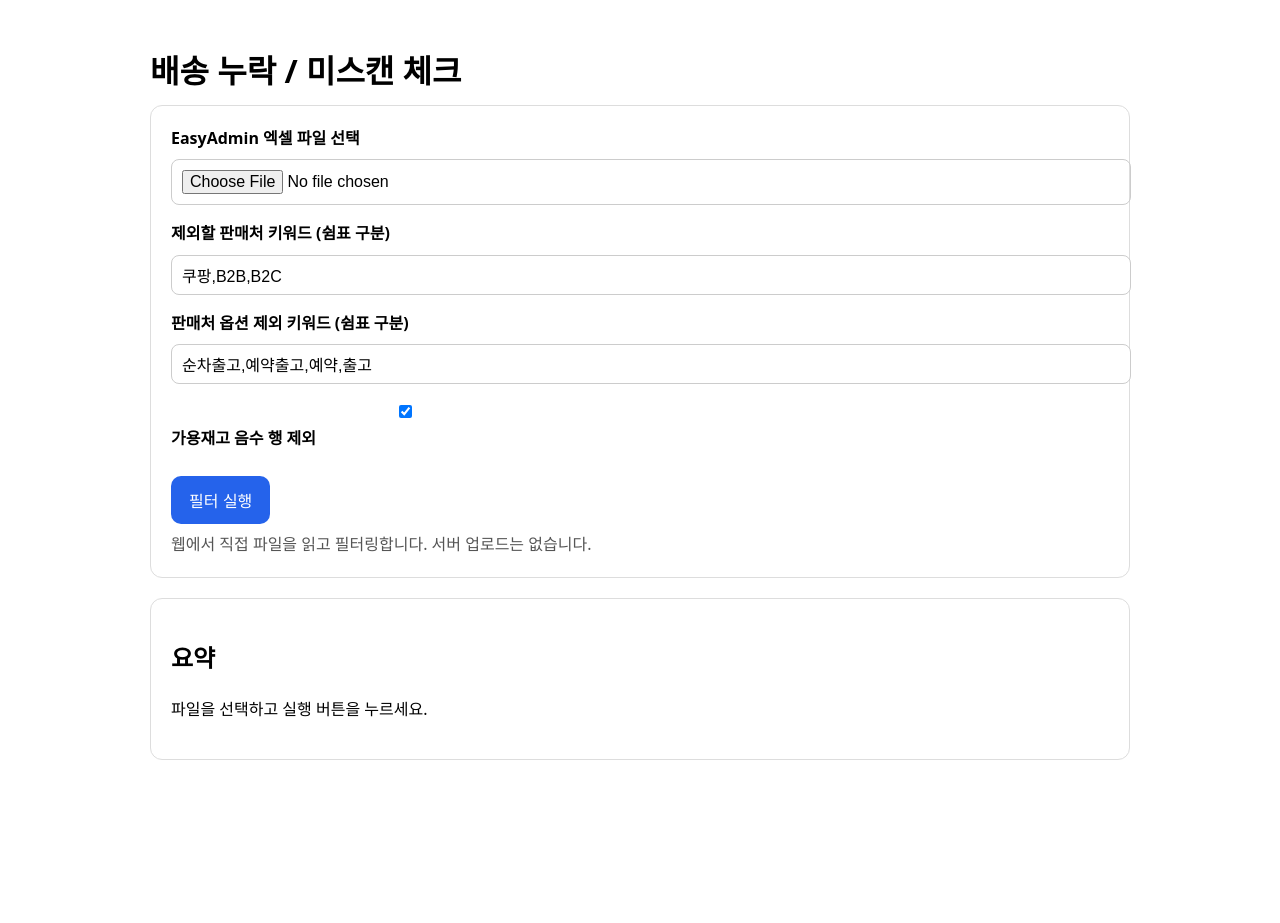
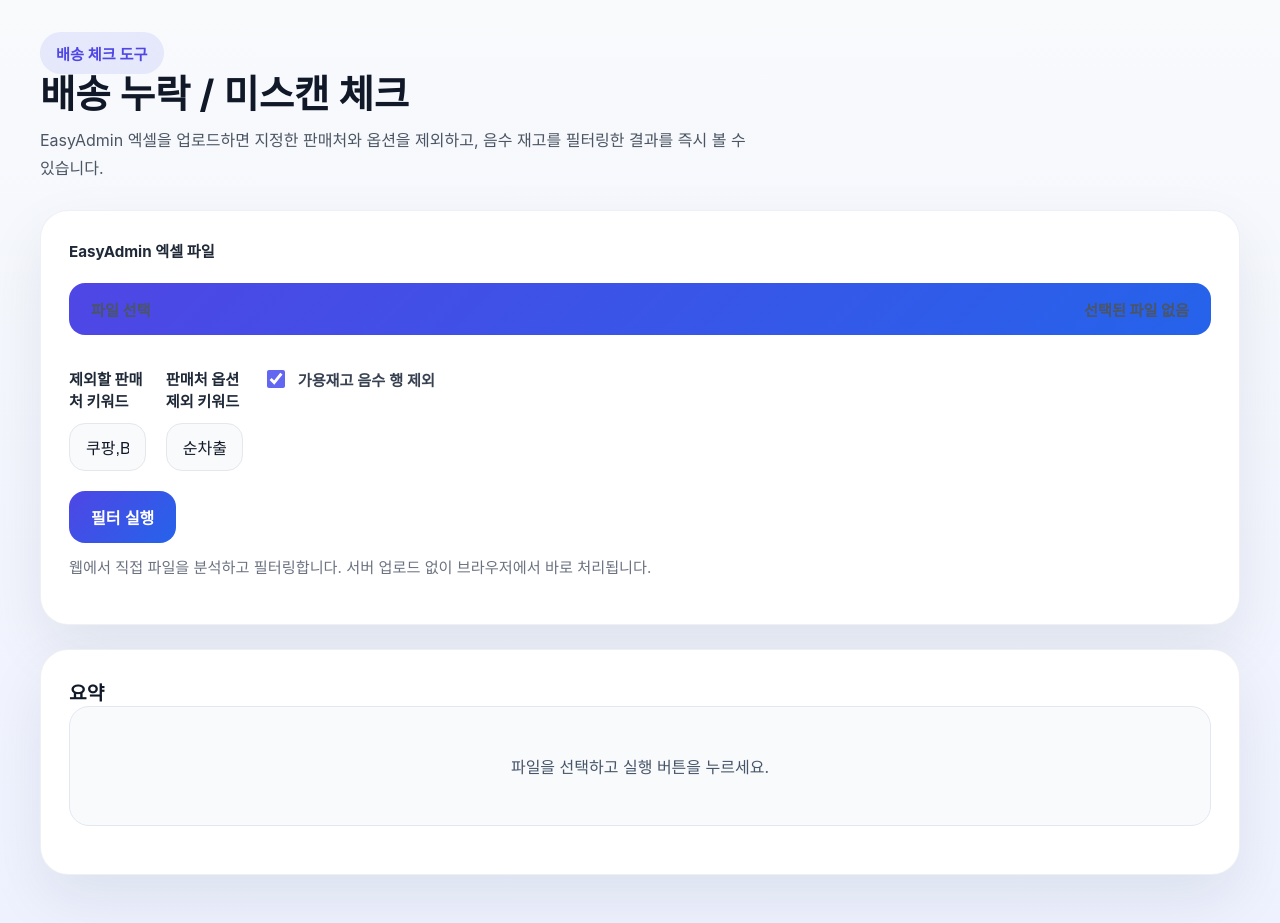
Before and after one commit to dkgkzizi/delivery-missing-check, a website: page index.html in a window 1280 px wide. Before the commit the page ends 804 px from the top, so only its background shows below. Drawn offline with Linux system fonts and the light colour scheme.

Commit message:
Improve UI for delivery missing check page

```diff
--- a/index.html
+++ b/index.html
@@ -5,66 +5,292 @@
   <meta name="viewport" content="width=device-width, initial-scale=1">
   <title>배송 누락 체크</title>
   <style>
-    body { font-family: system-ui, sans-serif; max-width: 980px; margin: 0 auto; padding: 24px; line-height: 1.6; }
-    h1 { margin-bottom: 0.5rem; }
-    .card { border: 1px solid #ddd; border-radius: 12px; padding: 20px; margin-bottom: 20px; background: #fff; }
-    label { display: block; margin-bottom: 0.5rem; font-weight: 600; }
-    input, textarea { width: 100%; padding: 10px; border: 1px solid #ccc; border-radius: 8px; font-size: 1rem; }
-    textarea { resize: vertical; min-height: 120px; }
-    .row { display: grid; gap: 16px; grid-template-columns: 1fr 1fr; align-items: center; }
-    .row .full { grid-column: 1 / -1; }
-    button { border: none; border-radius: 10px; background: #2563eb; color: #fff; padding: 12px 18px; cursor: pointer; font-size: 1rem; }
-    button:disabled { opacity: 0.6; cursor: not-allowed; }
-    table { width: 100%; border-collapse: collapse; margin-top: 1rem; }
-    th, td { border: 1px solid #ddd; padding: 8px; text-align: left; font-size: 0.95rem; }
-    th { background: #f3f4f6; }
-    .notice { margin-top: 0.5rem; color: #555; }
-    .hidden { display: none; }
-    @media (max-width: 700px) { .row { grid-template-columns: 1fr; } }
+    :root {
+      color-scheme: light;
+      font-family: 'Inter', system-ui, -apple-system, BlinkMacSystemFont, 'Segoe UI', sans-serif;
+      color: #111827;
+      background: #f3f4f6;
+    }
+    * { box-sizing: border-box; }
+    body {
+      margin: 0;
+      min-height: 100vh;
+      background: linear-gradient(180deg, #f8fafc 0%, #eef2ff 100%);
+      color: #111827;
+    }
+    .page {
+      width: min(1200px, calc(100% - 32px));
+      margin: 0 auto;
+      padding: 32px 0 48px;
+    }
+    header {
+      display: flex;
+      align-items: flex-start;
+      justify-content: space-between;
+      gap: 24px;
+      margin-bottom: 28px;
+    }
+    .title-group {
+      max-width: 720px;
+    }
+    h1 {
+      margin: 0 0 12px;
+      font-size: clamp(2rem, 3vw, 2.8rem);
+      line-height: 1.05;
+    }
+    p.description {
+      margin: 0;
+      color: #4b5563;
+      font-size: 1rem;
+      line-height: 1.75;
+    }
+    .badge {
+      display: inline-flex;
+      align-items: center;
+      gap: 8px;
+      padding: 10px 16px;
+      border-radius: 999px;
+      background: rgba(99,102,241,.12);
+      color: #4f46e5;
+      font-size: 0.95rem;
+      font-weight: 600;
+    }
+    .panel {
+      background: #ffffff;
+      border: 1px solid rgba(148,163,184,.16);
+      border-radius: 28px;
+      box-shadow: 0 24px 60px rgba(15, 23, 42, 0.08);
+      overflow: hidden;
+      padding: 28px;
+    }
+    .panel + .panel {
+      margin-top: 24px;
+    }
+    .grid {
+      display: grid;
+      gap: 20px;
+      grid-template-columns: repeat(12, minmax(0, 1fr));
+    }
+    .col-span-8 { grid-column: span 8 / span 8; }
+    .col-span-4 { grid-column: span 4 / span 4; }
+    .full { grid-column: 1 / -1; }
+    label {
+      display: block;
+      margin-bottom: 12px;
+      color: #1f2937;
+      font-size: 0.95rem;
+      font-weight: 700;
+    }
+    input[type=file] {
+      opacity: 0;
+      position: absolute;
+      z-index: -1;
+    }
+    .file-picker {
+      position: relative;
+      display: grid;
+      gap: 10px;
+    }
+    .file-picker button {
+      width: 100%;
+      display: inline-flex;
+      justify-content: space-between;
+      align-items: center;
+      padding: 14px 18px;
+      border-radius: 16px;
+      border: 1px solid #cbd5e1;
+      background: #ffffff;
+      color: #0f172a;
+      font-size: 1rem;
+      cursor: pointer;
+      transition: border-color 0.2s ease, transform 0.2s ease;
+    }
+    .file-picker button:hover { border-color: #6366f1; transform: translateY(-1px); }
+    .file-picker span {
+      display: inline-block;
+      color: #4b5563;
+      font-size: 0.95rem;
+      overflow: hidden;
+      text-overflow: ellipsis;
+      white-space: nowrap;
+    }
+    input[type=text] {
+      width: 100%;
+      padding: 14px 16px;
+      border: 1px solid #e5e7eb;
+      border-radius: 16px;
+      background: #f8fafc;
+      font-size: 1rem;
+      color: #111827;
+      transition: border-color 0.2s ease, box-shadow 0.2s ease;
+    }
+    input[type=text]:focus {
+      outline: none;
+      border-color: #6366f1;
+      box-shadow: 0 0 0 4px rgba(99,102,241,0.08);
+    }
+    .controls {
+      display: flex;
+      flex-wrap: wrap;
+      gap: 14px;
+      align-items: center;
+      justify-content: space-between;
+    }
+    .checkbox-label {
+      display: inline-flex;
+      align-items: center;
+      gap: 10px;
+      color: #374151;
+      font-weight: 600;
+    }
+    input[type=checkbox] {
+      width: 18px;
+      height: 18px;
+      accent-color: #6366f1;
+    }
+    .btn-primary {
+      display: inline-flex;
+      align-items: center;
+      justify-content: center;
+      min-height: 52px;
+      padding: 0 22px;
+      border: none;
+      border-radius: 16px;
+      background: linear-gradient(135deg, #4f46e5, #2563eb);
+      color: #ffffff;
+      font-size: 1rem;
+      font-weight: 700;
+      cursor: pointer;
+      transition: transform 0.2s ease, box-shadow 0.2s ease;
+    }
+    .btn-primary:hover { transform: translateY(-1px); box-shadow: 0 18px 30px rgba(79,70,229,0.2); }
+    .download-link {
+      display: inline-flex;
+      align-items: center;
+      gap: 10px;
+      padding: 14px 18px;
+      border-radius: 16px;
+      border: 1px solid #e5e7eb;
+      color: #374151;
+      background: #ffffff;
+      text-decoration: none;
+      transition: border-color 0.2s ease, transform 0.2s ease;
+    }
+    .download-link:hover { border-color: #6366f1; transform: translateY(-1px); }
+    .help-text {
+      margin-top: 12px;
+      color: #6b7280;
+      font-size: 0.95rem;
+      line-height: 1.7;
+    }
+    .summary-card {
+      display: grid;
+      gap: 20px;
+    }
+    .summary-card h2 {
+      margin: 0;
+      font-size: 1.2rem;
+      color: #111827;
+    }
+    .info-box {
+      padding: 20px;
+      border-radius: 20px;
+      background: #f8fafc;
+      border: 1px solid #e2e8f0;
+      color: #475569;
+      min-height: 120px;
+      display: flex;
+      align-items: center;
+      justify-content: center;
+      text-align: center;
+    }
+    table {
+      width: 100%;
+      border-collapse: collapse;
+      margin-top: 8px;
+      background: #ffffff;
+      border-radius: 18px;
+      overflow: hidden;
+      box-shadow: 0 2px 16px rgba(15,23,42,0.06);
+    }
+    th, td {
+      padding: 14px 16px;
+      text-align: left;
+      color: #111827;
+    }
+    th {
+      background: #eef2ff;
+      font-weight: 700;
+      letter-spacing: 0.02em;
+      font-size: 0.97rem;
+    }
+    tr:nth-child(even) td { background: #f8fafc; }
+    td { border-bottom: 1px solid rgba(148,163,184,0.16); font-size: 0.95rem; }
+    .hidden { display: none !important; }
+    @media (max-width: 960px) {
+      .grid { grid-template-columns: 1fr; }
+      .col-span-8, .col-span-4 { grid-column: 1 / -1; }
+      .controls { flex-direction: column; align-items: stretch; }
+      .download-link { width: 100%; justify-content: center; }
+    }
   </style>
 </head>
 <body>
+  <div class="page">
+    <header>
+      <div class="title-group">
+        <span class="badge">배송 체크 도구</span>
         <h1>배송 누락 / 미스캔 체크</h1>
-  <div class="card">
-    <div class="row">
-      <div class="full">
-        <label for="fileInput">EasyAdmin 엑셀 파일 선택</label>
+        <p class="description">EasyAdmin 엑셀을 업로드하면 지정한 판매처와 옵션을 제외하고, 음수 재고를 필터링한 결과를 즉시 볼 수 있습니다.</p>
+      </div>
+    </header>
+
+    <section class="panel">
+      <div class="grid">
+        <div class="full file-picker">
+          <label for="fileInput">EasyAdmin 엑셀 파일</label>
+          <label for="fileInput" class="btn-primary" style="justify-content: space-between;">
+            <span>파일 선택</span>
+            <span id="fileLabel">선택된 파일 없음</span>
+          </label>
           <input type="file" id="fileInput" accept=".xls,.xlsx" />
         </div>
-      <div class="full">
-        <label for="excludeSellers">제외할 판매처 키워드 (쉼표 구분)</label>
-        <input id="excludeSellers" value="쿠팡,B2B,B2C" />
+
+        <div class="col-span-6">
+          <label for="excludeSellers">제외할 판매처 키워드</label>
+          <input type="text" id="excludeSellers" value="쿠팡,B2B,B2C" placeholder="쉼표로 구분하여 입력하세요" />
         </div>
-      <div class="full">
-        <label for="excludeOptions">판매처 옵션 제외 키워드 (쉼표 구분)</label>
-        <input id="excludeOptions" value="순차출고,예약출고,예약,출고" />
+
+        <div class="col-span-6">
+          <label for="excludeOptions">판매처 옵션 제외 키워드</label>
+          <input type="text" id="excludeOptions" value="순차출고,예약출고,예약,출고" placeholder="쉼표로 구분하여 입력하세요" />
         </div>
-      <div>
-        <label><input type="checkbox" id="skipNegative" checked /> 가용재고 음수 행 제외</label>
+
+        <div class="col-span-8">
+          <label class="checkbox-label"><input type="checkbox" id="skipNegative" checked />가용재고 음수 행 제외</label>
         </div>
-      <div class="full">
-        <button id="runButton">필터 실행</button>
-        <a id="downloadLink" class="hidden" download="filtered_delivery_missing.csv">필터 결과 CSV 다운로드</a>
-        <div class="notice">웹에서 직접 파일을 읽고 필터링합니다. 서버 업로드는 없습니다.</div>
+
+        <div class="col-span-4 controls">
+          <button id="runButton" class="btn-primary">필터 실행</button>
+          <a id="downloadLink" class="download-link hidden" download="filtered_delivery_missing.csv">CSV 다운로드</a>
         </div>
       </div>
+      <p class="help-text">웹에서 직접 파일을 분석하고 필터링합니다. 서버 업로드 없이 브라우저에서 바로 처리됩니다.</p>
+    </section>
+
+    <section class="panel summary-card">
+      <div>
+        <h2>요약</h2>
+        <div id="summaryText" class="info-box">파일을 선택하고 실행 버튼을 누르세요.</div>
       </div>
-
-  <div class="card">
-    <div class="row">
-      <div class="full">
-        <h2>요약</h2>
-        <div id="summaryText">파일을 선택하고 실행 버튼을 누르세요.</div>
-      </div>
-      <div class="full">
       <div id="tableContainer"></div>
-      </div>
-    </div>
+    </section>
   </div>
 
   <script src="https://cdn.jsdelivr.net/npm/xlsx@0.18.5/dist/xlsx.full.min.js"></script>
   <script>
     const fileInput = document.getElementById('fileInput');
+    const fileLabel = document.getElementById('fileLabel');
     const runButton = document.getElementById('runButton');
     const summaryText = document.getElementById('summaryText');
     const tableContainer = document.getElementById('tableContainer');
@@ -74,6 +300,10 @@
     const skipNegativeInput = document.getElementById('skipNegative');
 
     const headers = ['주문번호','상품명','옵션명','상품수량','가용재고','송장번호','배송일'];
+
+    fileInput.addEventListener('change', () => {
+      fileLabel.textContent = fileInput.files?.[0]?.name || '선택된 파일 없음';
+    });
 
     function createCSV(rows) {
       const escapeValue = v => '"' + String(v || '').replace(/"/g, '""') + '"';
@@ -150,6 +380,7 @@
         return;
       }
       runButton.disabled = true;
+      runButton.textContent = '처리 중...';
       summaryText.textContent = '처리 중입니다...';
       tableContainer.innerHTML = '';
       downloadLink.classList.add('hidden');
@@ -161,6 +392,7 @@
       const filtered = filterRows(rows);
       renderSummary(filtered);
       runButton.disabled = false;
+      runButton.textContent = '필터 실행';
     }
 
     runButton.addEventListener('click', runFilter);
```
Lines whose indentation alone changed are shown as unchanged.
